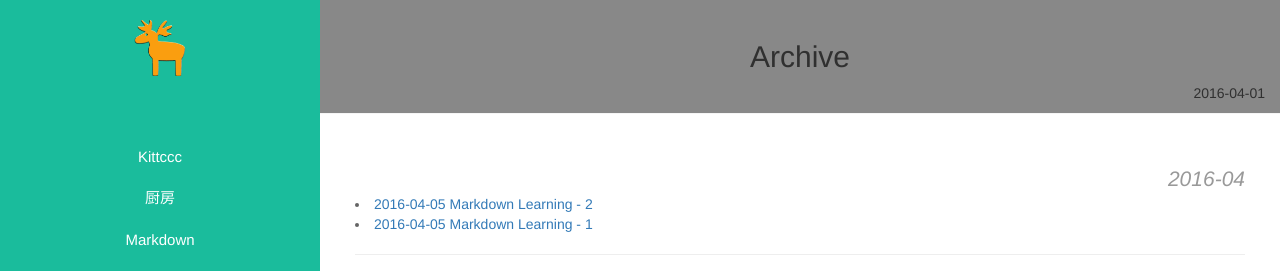
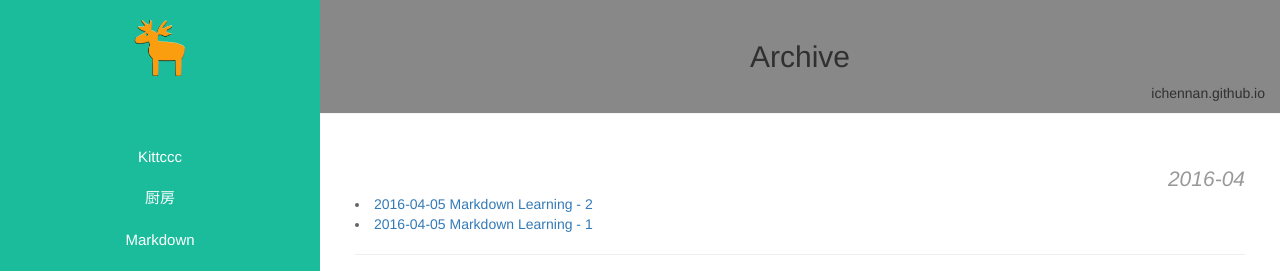
Before and after one commit to ichennan/ichennan.github.io, a Jekyll site: the page built from pages/archive.html, in a window 1280 px wide. Shown: the top 271 px of the page. Built offline with Jekyll 4.4.1, drawn with Linux system fonts in a browser that asks for light colours; Markdown is read by kramdown in place of the engine named in the settings.

```diff
--- a/_layouts/page.html
+++ b/_layouts/page.html
@@ -5,7 +5,7 @@
   <div class="col-md-13 aside3-title">
     <br>
     <h2 id="#identifier">{{ page.title }}</h2>
-    <p class="text-right">{{ "2016-04-01" | date:"%Y-%m-%d" }}</p>
+    <p class="text-right">ichennan.github.io</p>
   </div>
   <div class="col-md-13 aside3-content">
     <div id="page-content">
--- a/public/js/base.js
+++ b/public/js/base.js
@@ -48,6 +48,7 @@
     $("#div_tab").show().siblings('div').removeClass("col-md-12 col-xs-12").addClass("col-md-2 col-xs-2");
   }else{
     $("#div_tab").hide().siblings('div').removeClass("col-md-2 col-xs-2").addClass("col-md-12 col-xs-12");
+    $("#ul_category li").removeClass("active");
   }
 }
 
@@ -90,7 +91,6 @@
   $("a.pjaxlink").on("click", function() {
     var href = $(this).attr("href");
     if(href && (href == "/")){
-        alert(123);
         showTab(false);
     }
   });
```
